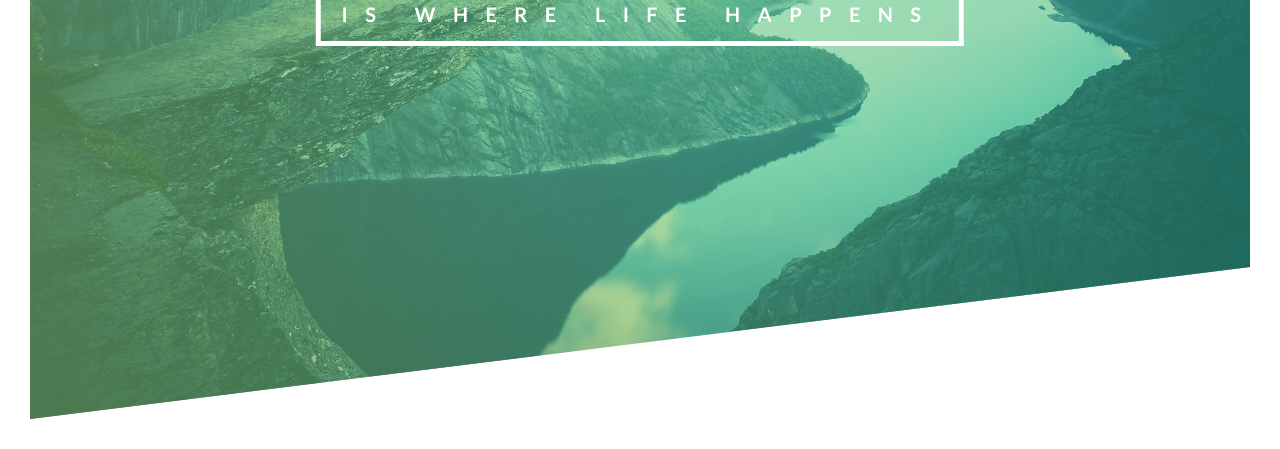
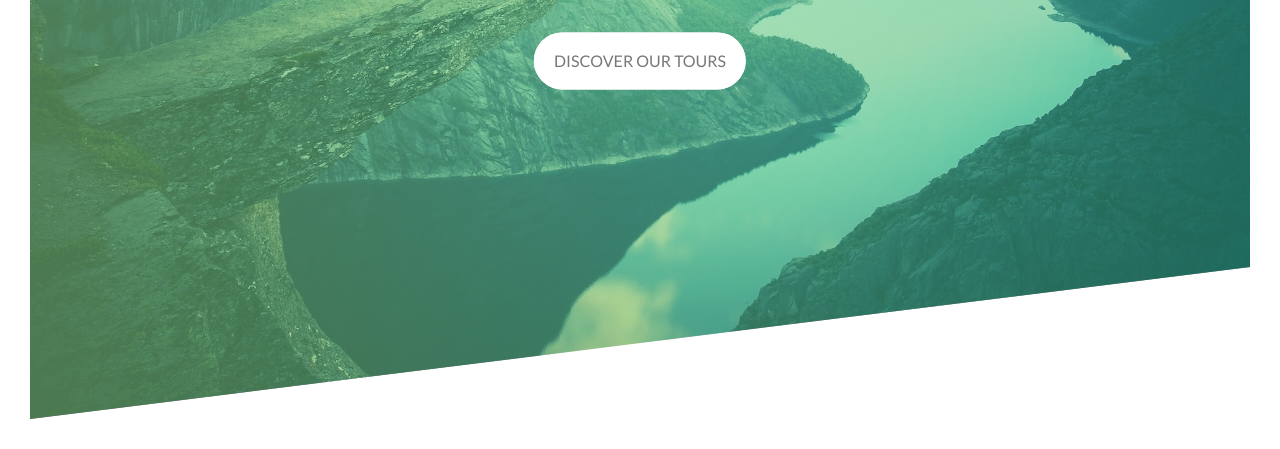
Before and after one commit to ravraw/natours, a plain HTML site: page index.html in a window 1280 px wide. Shown: the part 371-820 px from the top of the page. Drawn offline with Linux system fonts and the light colour scheme.

Commit message:
header-4 button

```diff
--- a/css/style.css
+++ b/css/style.css
@@ -53,7 +53,7 @@ body{
     top:40%;
     left:50%;
     padding :10px;
-     border:5px white solid;
+    /* border:5px white solid; */
     transform: translate(-50%,-50%);
     text-align: center;
     /* animation: moveInBorder 1s 2s; */
@@ -65,6 +65,7 @@ body{
     color: #fff;
     text-transform: uppercase;
     backface-visibility: hidden;
+    margin-bottom: 60px;
 
 }
 
@@ -73,7 +74,7 @@ body{
     font-weight: 400;
     font-size: 60px;
     letter-spacing: 35px;
-    animation: moveInLeft 2s ease-out;
+    animation: moveInLeft 2s ease-in-out;
 
 
 }
@@ -82,17 +83,17 @@ body{
     font-weight: 700;
     font-size: 20px;
     letter-spacing: 17.4px;
-    animation: moveInRight 2s ease-out;
+    animation: moveInRight 2s ease-in-out;
 }
 
 @keyframes moveInLeft{
 
     0% {
         opacity:0;
-        transform: translateX(-100%);
+        transform: translateX(-50%);
     }
     80% {
-        transform: translateX(10%);
+        transform: translateX(5%);
     }
     100% {
         opacity:1;
@@ -104,13 +105,76 @@ body{
 
     0% {
         opacity:0;
-        transform: translateX(+100%);
+        transform: translateX(+50%);
     }
     80% {
-        transform: translateX(-10%);
+        transform: translateX(-5%);
     }
     100% {
         opacity:1;
         transform: translateX(0);
     }
 }
+
+@keyframes moveInBottom{
+    0% {
+        opacity:0;
+        transform: translateY(60px);
+    }
+    100% {
+        opacity:1;
+        transform: translateY(0px);
+    }
+}
+.btn:link,
+.btn:visited{
+    text-transform: uppercase;
+    text-decoration: none;
+    padding: 15px 20px;
+    display:inline-block;
+    border-radius: 100px;
+    position: relative;
+    transition: all .2s;
+}
+
+.btn:hover{
+    transform: translateY(-3px);
+    box-shadow: 0 10px 20px rgba(0,0,0,0.6);
+}
+
+.btn:active{
+    transform: translateY(-1px);
+    box-shadow: 0 5px 10px rgba(0,0,0,0.3);
+}
+
+.btn-white{
+    background-color: #fff;
+    color: #777;
+}
+
+.btn::after{
+    content: "";
+    display:inline-block;
+    height: 100%;
+    width: 100%;
+    border-radius: 100px;
+    position: absolute;
+    top:0;
+    left:0;
+    z-index: -1;
+    transition: all .4s;
+}
+.btn-white::after{
+    background-color: #fff;
+}
+
+.btn:hover::after{
+    transform: scaleX(1.4) scaleY(1.6);
+    opacity:0;
+
+}
+
+.btn-animated{
+    animation: moveInBottom 1s ease-out .75s ;
+    animation-fill-mode:backwards;
+}
--- a/index.html
+++ b/index.html
@@ -24,6 +24,7 @@
                 <span class="heading-primary-main">outdoors</span>
                 <span class="heading-primary-sub">is where life happens</span>
             </h1>
+            <a href="#" class = "btn btn-white btn-animated">Discover our tours</a>
         </div>
 
 
```
